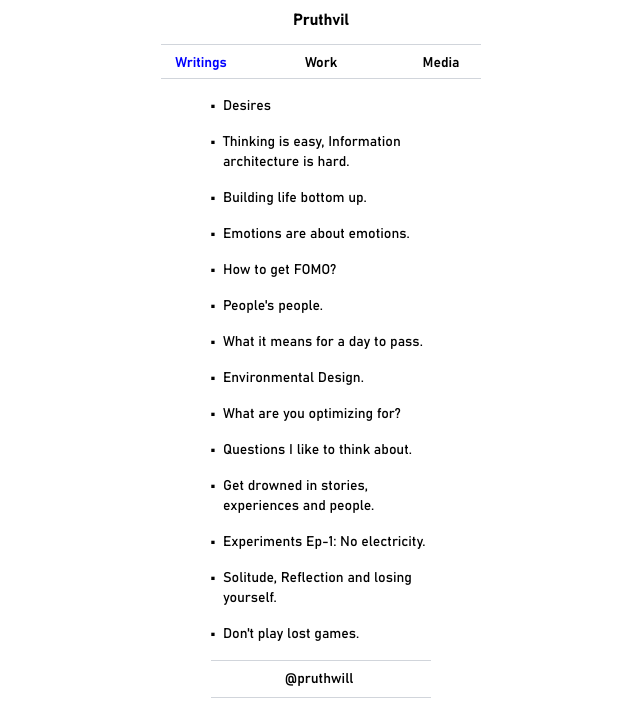
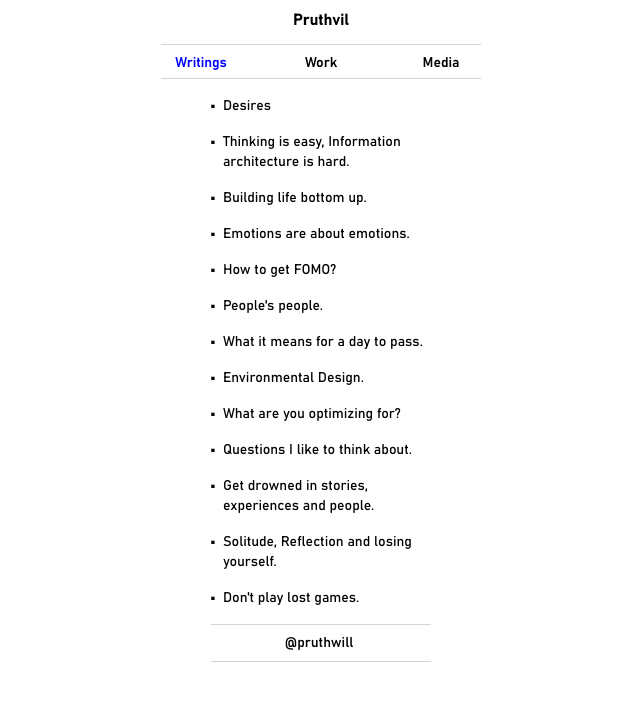
Before and after one commit to pruthvill/blog, a Next.js app: page /writings in a window 1280 px wide. Shown: the top 724 px of the page, without its empty margins (319-959 px from the left). Built offline with nearby package versions, Linux system fonts and the light colour scheme.

Commit message:
Update page.tsx

```diff
--- a/app/writings/page.tsx
+++ b/app/writings/page.tsx
@@ -14,7 +14,6 @@ const Writings = () => {
     { title: "What are you optimizing for?", href: "/writings/posts/optimizing" },
     { title: "Questions I like to think about.", href: "/writings/posts/questions" },
     { title: "Get drowned in stories, experiences and people.", href: "/writings/posts/drowned" },
-    { title: "Experiments Ep-1: No electricity.", href: "/writings/posts/eep1" },
     { title: "Solitude, Reflection and losing yourself.", href: "/writings/posts/srl" },
     { title: "Don't play lost games.", href: "/writings/posts/games" },
   ];
```
